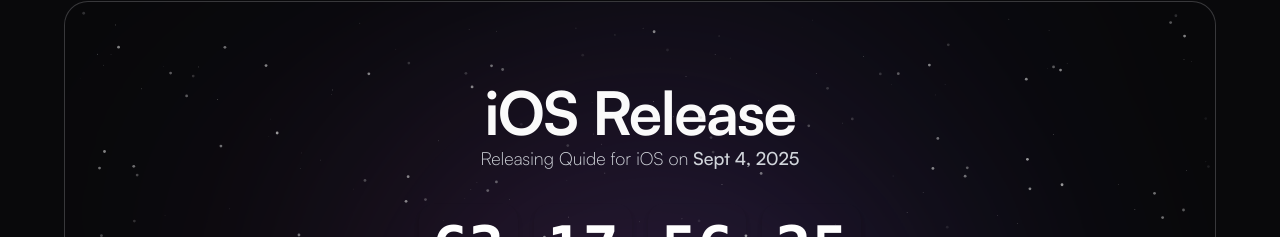
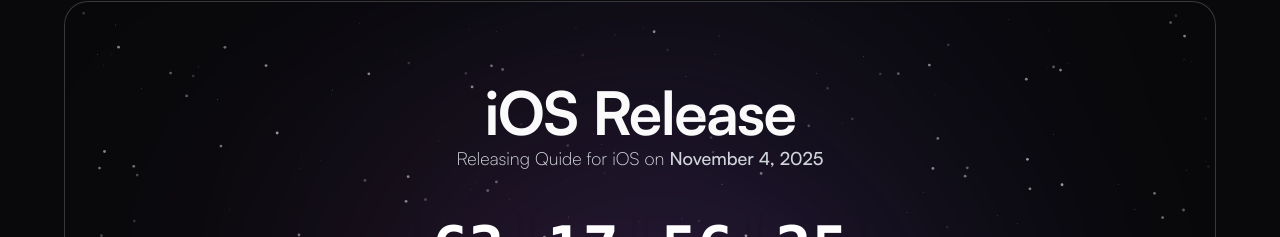
Before and after one commit to preetbiswas12/Quide-web, a Next.js app: page / in a window 1280 px wide. Shown: the part 6144-6381 px from the top of the page. Built offline with nearby package versions, Linux system fonts and the light colour scheme; no server answers.

Commit message:
Update iOS release date in waitlist component

```diff
--- a/src/components/marketing/waitlist.tsx
+++ b/src/components/marketing/waitlist.tsx
@@ -47,7 +47,7 @@
     iOS Release
   </h1>
   <p className="text-base sm:text-lg text-gray-300 font-light font-grotesk">
-    Releasing Quide for iOS on <span className="font-medium">Sept 4, 2025</span>
+    Releasing Quide for iOS on <span className="font-medium">November 4, 2025</span>
   </p>
 </div>
 
```
